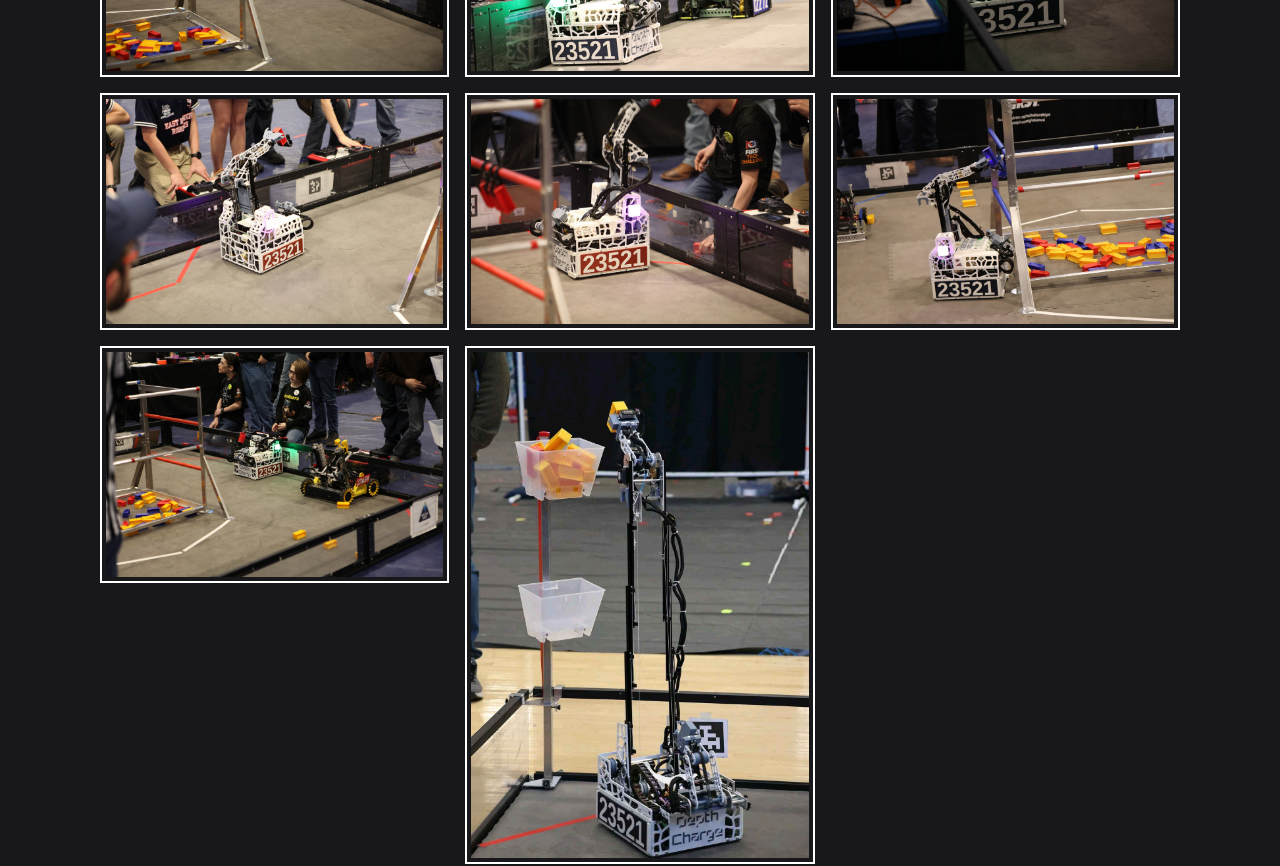
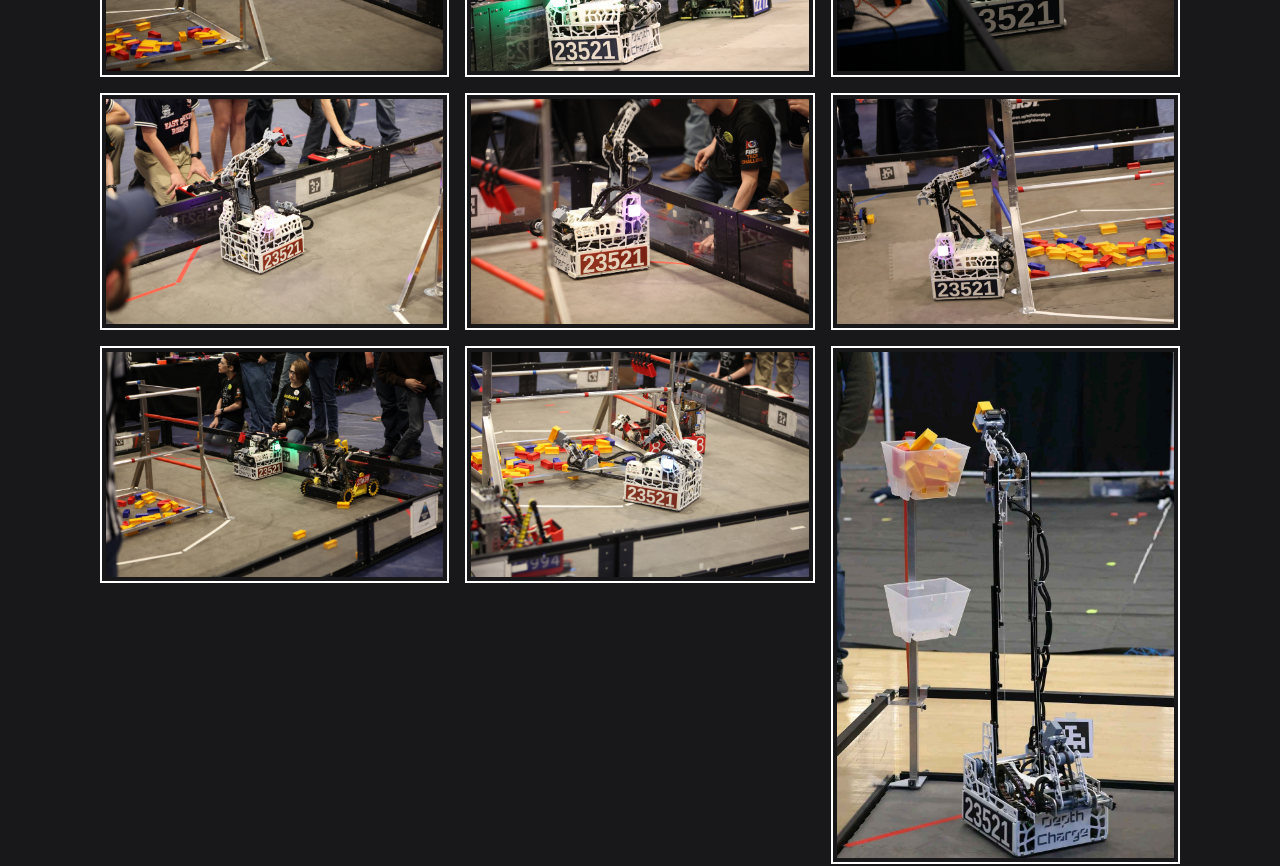
Before and after one commit to 23521-Desoto-Technix/dtweb, a Next.js app: page / in a window 1280 px wide. Shown: the part 1253-2119 px from the top of the page. Built offline with nearby package versions, Linux system fonts and the light colour scheme.

Commit message:
feat(Home): add new image for competition section

```diff
--- a/app/page.tsx
+++ b/app/page.tsx
@@ -12,6 +12,7 @@ import mschamps04 from '../public/mschamps04.jpg'
 import mschamps05 from '../public/mschamps05.jpg'
 import mschamps06 from '../public/mschamps06.jpg'
 import mschamps07 from '../public/mschamps07.jpg'
+import mschamps08 from '../public/mschamps08.jpg'
 
 export default function Home() {
   return (
@@ -37,6 +38,7 @@ export default function Home() {
               { src: mschamps05, alt: '' },
               { src: mschamps06, alt: '' },
               { src: mschamps07, alt: '' },
+              { src: mschamps08, alt: '' },
               { src: i3, alt: '' },
             ].map((image, index) => (
               <Image
```
Also changed, not shown: public/mschamps08.jpg (added).
